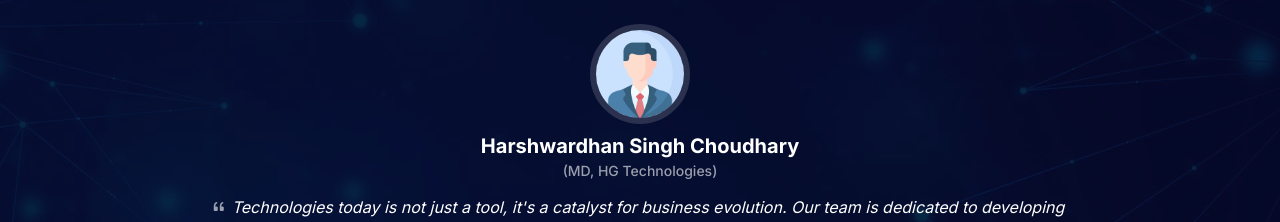
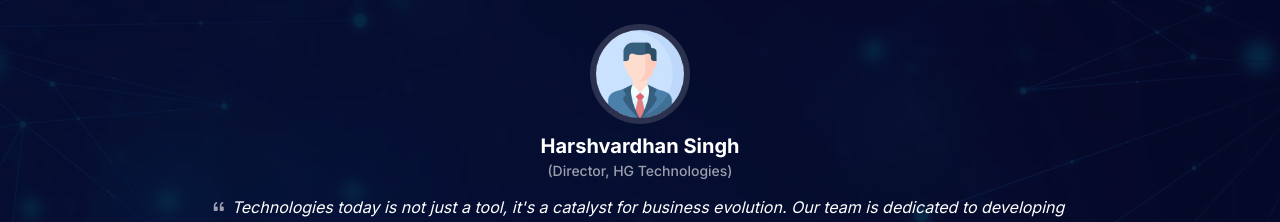
Before and after one commit to hg-technologies/hg-technologies, a Next.js app: page / in a window 1280 px wide. Shown: the part 3660-3882 px from the top of the page. Built offline with nearby package versions, Linux system fonts and the light colour scheme.

Commit message:
fix: work on the change the text

```diff
--- a/index.html
+++ b/index.html
@@ -372,8 +372,8 @@
             <div class="swiper-slide">
               <div class="testimonial-item">
                 <img src="assets/img/profile-pic.jpg" class="testimonial-img" alt="">
-                <h3>Harshwardhan Singh Choudhary </h3>
-                <h4>(MD, HG Technologies)</h4>
+                <h3>Harshvardhan Singh </h3>
+                <h4>(Director, HG Technologies)</h4>
 
                 <p>
                   <i class="bi bi-quote quote-icon-left"></i>
--- a/src/app/page.jsx
+++ b/src/app/page.jsx
@@ -373,8 +373,8 @@
                     width={100}
                     height={100}
                   />
-                  <h3>Harshwardhan Singh Choudhary </h3>
-                  <h4>(MD, HG Technologies)</h4>
+                  <h3>Harshvardhan Singh </h3>
+                  <h4>(Director, HG Technologies)</h4>
                   <p>
                     <i className="bi bi-quote quote-icon-left"></i>
                     <span>Technologies today is not just a tool, it's a catalyst for business evolution. Our team is dedicated to developing robust
```
